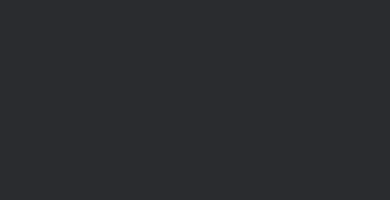
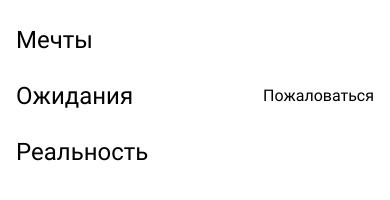
Before and after one commit to katerina-marchenkova/kuda-ya-poedu, a plain HTML site: page index.html in a window 390 px wide. Drawn offline with Linux system fonts and the light colour scheme.

Commit message:
initial header layout done avec fonts applied

```diff
--- /dev/null
+++ b/blocks/header/__link/header__link.css
@@ -0,0 +1,19 @@
+.header__link {
+  margin: 0;
+  padding: 0;
+  text-decoration: none;
+  color: #010101;
+  -webkit-transition: opacity 0.3s ease-out 0.1s;
+  -moz-transition: opacity 0.3s ease-out 0.1s;
+  -ms-transition: opacity 0.3s ease-out 0.1s;
+  -o-transition: opacity 0.3s ease-out 0.1s;
+  transition: opacity 0.3s ease-out 0.1s;
+}
+
+.header__link:hover {
+  opacity: 0.8;
+}
+
+.header__link:active {
+  opacity: 0.8;
+}
--- /dev/null
+++ b/blocks/header/__menu-item/header__menu-item.css
@@ -0,0 +1,21 @@
+.header__menu-item {
+  margin: 0 2.5rem 0 0;
+  padding: 0;
+  font-style: normal;
+  font-weight: normal;
+  font-size: 1rem;
+
+}
+
+@media screen and (max-width: 425px) {
+  .header__menu-item {
+    margin: 0 0 2rem;
+    font-size: 1.5rem;
+    line-height: 1;
+    /* identical to box height, or 100% */
+  }
+
+  .header__menu-item:last-child {
+    margin: 0;
+  }
+}
--- /dev/null
+++ b/blocks/header/__menu-items/header__menu-items.css
@@ -0,0 +1,13 @@
+.header__menu-items {
+  margin: 0;
+  padding: 0;
+  list-style: none;
+  display: flex;
+  flex-wrap: wrap;
+}
+
+@media screen and (max-width: 425px) {
+  .header__menu-items {
+    flex-direction: column;
+  }
+}
--- /dev/null
+++ b/blocks/header/__menu/header__menu.css
@@ -0,0 +1,3 @@
+.header__menu {
+
+}
--- a/blocks/header/header.css
+++ b/blocks/header/header.css
@@ -1,21 +1,10 @@
 .header {
   position: relative;
   display: flex;
+  flex-direction: row-reverse;
   justify-content: space-between;
   align-items: center;
   overflow: hidden;
-}
-
-@media screen and (max-width: 1184px) {
-  .header {
-    margin: 0 3rem;
-  }
-}
-
-@media screen and (max-width: 790px) {
-  .header {
-    margin: 0 1.5rem;
-  }
 }
 
 @media screen and (max-width: 425px) {
--- a/blocks/page/page.css
+++ b/blocks/page/page.css
@@ -12,6 +12,6 @@
   font-size: 1rem;
   font-weight: normal;
   line-height: 1.63;
-  background: #2a2c2f;
-  color: #fff;
+  background: #fff;
+  color: #010101;
 }
--- a/index.html
+++ b/index.html
@@ -14,6 +14,20 @@
 <body class="page">
   <div class="page__inner">
     <header class="header">
+      <a class="header__link" href="#">Пожаловаться</a>
+      <nav class="header__menu">
+        <ul class="header__menu-items">
+          <li class="header__menu-item">
+            <a class="header__link" href="#">Мечты</a>
+          </li>
+          <li class="header__menu-item">
+            <a class="header__link" href="#">Ожидания</a>
+          </li>
+          <li class="header__menu-item">
+            <a class="header__link" href="#">Реальность</a>
+          </li>
+        </ul>
+      </nav>
     </header>
     <main class="content">
       <section class="lead">
@@ -23,5 +37,4 @@
     </footer>
   </div>
 </body>
-
 </html>
--- a/pages/index.css
+++ b/pages/index.css
@@ -1,9 +1,13 @@
 @import url(../vendor/normalize.css);
+@import url(../vendor/fonts/roboto/roboto.css);
 /* page and shared styles */
 @import url(../blocks/page/page.css);
 @import url(../blocks/page/__inner/page__inner.css);
 /* header */
 @import url(../blocks/header/header.css);
+@import url(../blocks/header/__link/header__link.css);
+@import url(../blocks/header/__menu-items/header__menu-items.css);
+@import url(../blocks/header/__menu-item/header__menu-item.css);
 /* footer */
 @import url(../blocks/footer/footer.css);
 @import url(../blocks/footer/__copyright/footer__copyright.css);
--- /dev/null
+++ b/vendor/fonts/roboto/roboto.css
@@ -0,0 +1,24 @@
+/* roboto-regular - cyrillic */
+@font-face {
+  font-family: 'Roboto';
+  font-style: normal;
+  font-weight: 400;
+  src: url('./roboto-v27-cyrillic-regular.woff2') format('woff2'), /* Chrome 26+, Opera 23+, Firefox 39+ */
+       url('./roboto-v27-cyrillic-regular.woff') format('woff'); /* Chrome 6+, Firefox 3.6+, IE 9+, Safari 5.1+ */
+}
+/* roboto-700 - cyrillic */
+@font-face {
+  font-family: 'Roboto';
+  font-style: normal;
+  font-weight: 700;
+  src: url('./roboto-v27-cyrillic-700.woff2') format('woff2'), /* Chrome 26+, Opera 23+, Firefox 39+ */
+       url('./roboto-v27-cyrillic-700.woff') format('woff'); /* Chrome 6+, Firefox 3.6+, IE 9+, Safari 5.1+ */
+}
+/* roboto-900 - cyrillic */
+@font-face {
+  font-family: 'Roboto';
+  font-style: normal;
+  font-weight: 900;
+  src: url('./roboto-v27-cyrillic-900.woff2') format('woff2'), /* Chrome 26+, Opera 23+, Firefox 39+ */
+       url('./roboto-v27-cyrillic-900.woff') format('woff'); /* Chrome 6+, Firefox 3.6+, IE 9+, Safari 5.1+ */
+}
```
Also changed, not shown: vendor/fonts/roboto/roboto-v27-cyrillic-700.woff (added), vendor/fonts/roboto/roboto-v27-cyrillic-700.woff2 (added), vendor/fonts/roboto/roboto-v27-cyrillic-900.woff (added), vendor/fonts/roboto/roboto-v27-cyrillic-900.woff2 (added), vendor/fonts/roboto/roboto-v27-cyrillic-regular.svg (added), vendor/fonts/roboto/roboto-v27-cyrillic-regular.ttf (added), vendor/fonts/roboto/roboto-v27-cyrillic-regular.woff (added), vendor/fonts/roboto/roboto-v27-cyrillic-regular.woff2 (added), 2 other files.
